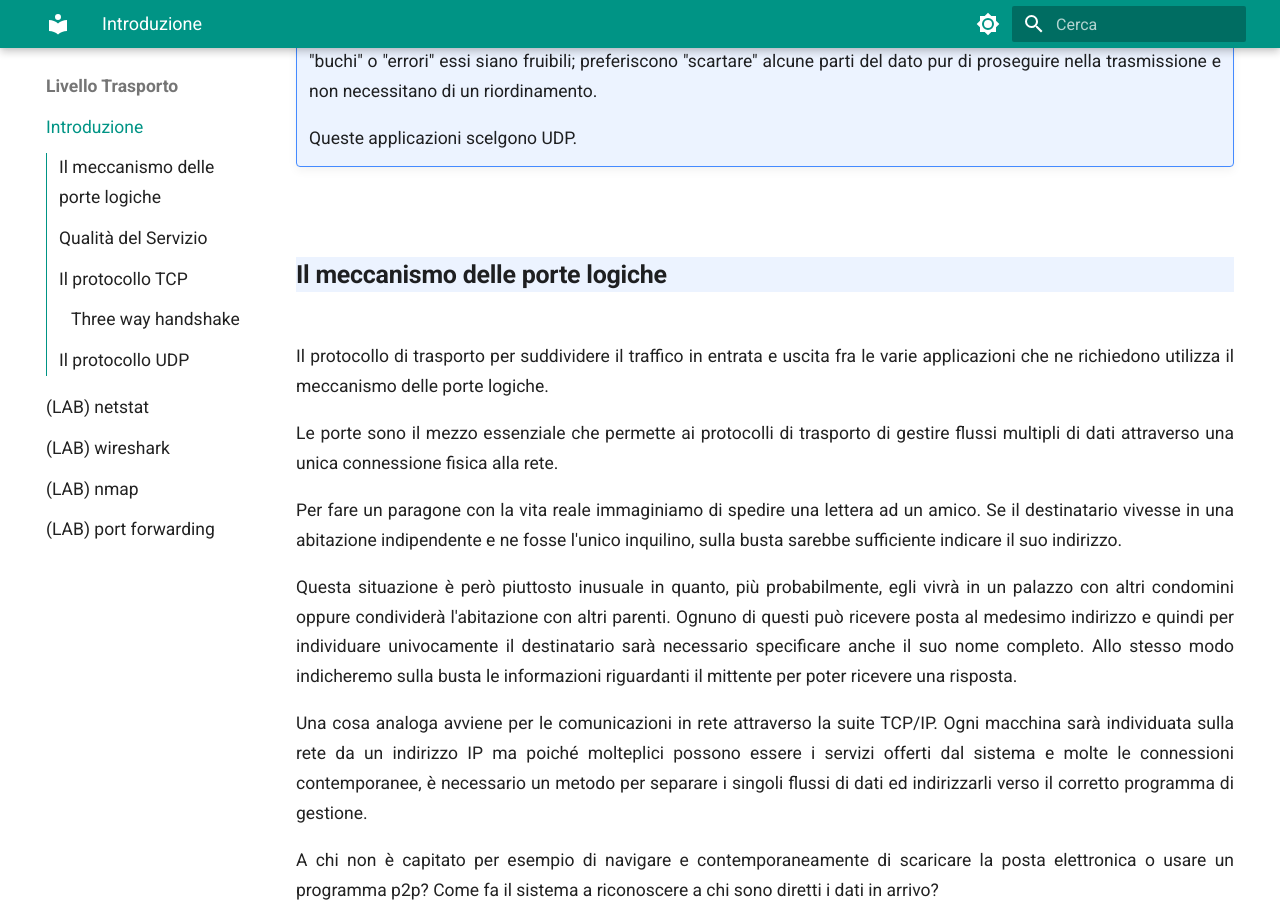
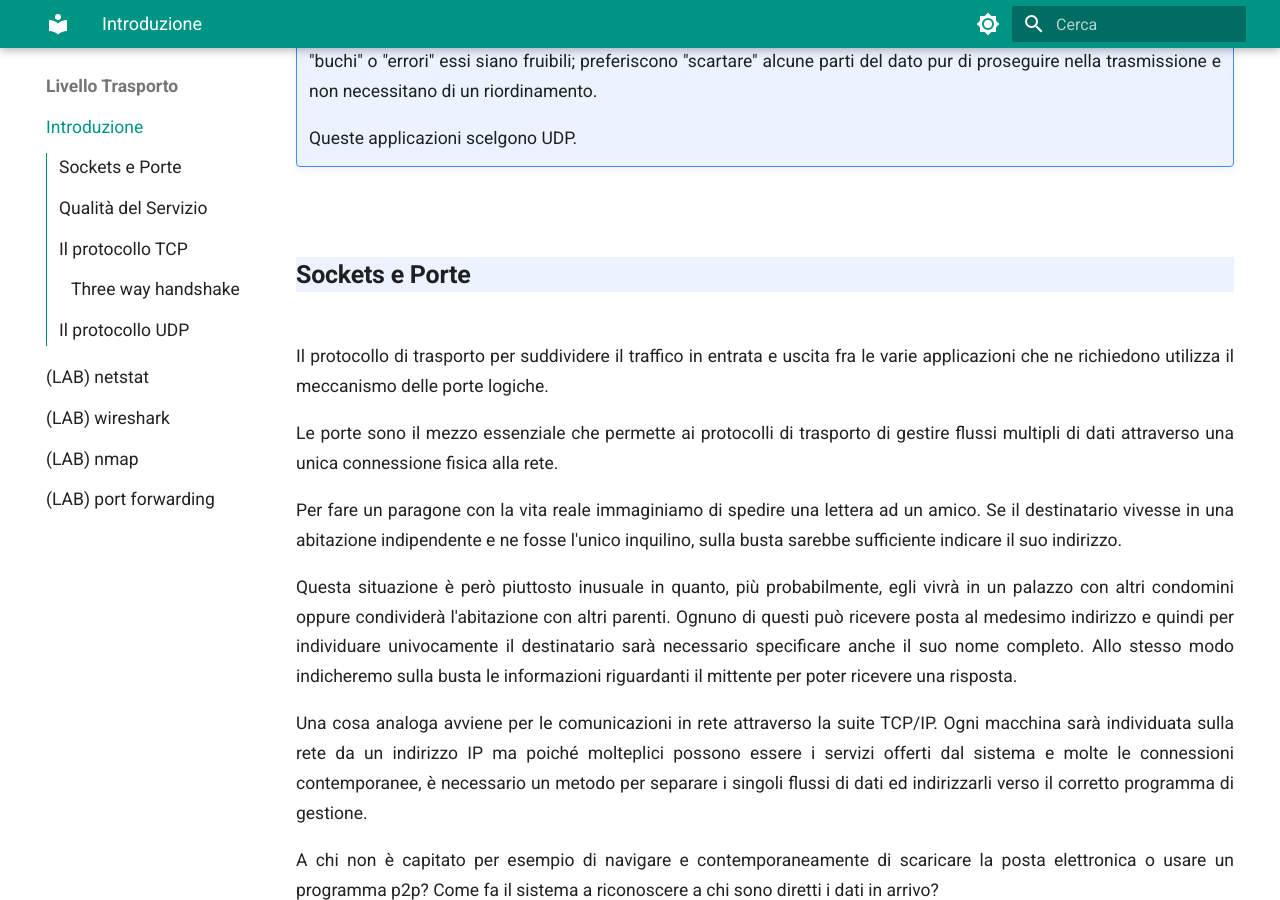
Before and after one commit to adjamhub/nethandouts, an MkDocs documentation site: the page built from docs/LivelloTrasporto/00_intro.md, in a window 1280 px wide and 900 px high, scrolled down 1997 px. Built offline with MkDocs 1.6.1 and Material for MkDocs 9.7.7, drawn with Linux system fonts in a browser that asks for light colours.

Commit message:
sockets and ports

```diff
--- a/docs/LivelloTrasporto/00_intro.md
+++ b/docs/LivelloTrasporto/00_intro.md
@@ -66,7 +66,7 @@ e passa il dato al livello superiore.
 
 
 
-## Il meccanismo delle porte logiche
+## Sockets e Porte
 
 
 Il protocollo di trasporto per suddividere il traffico in entrata e
```
